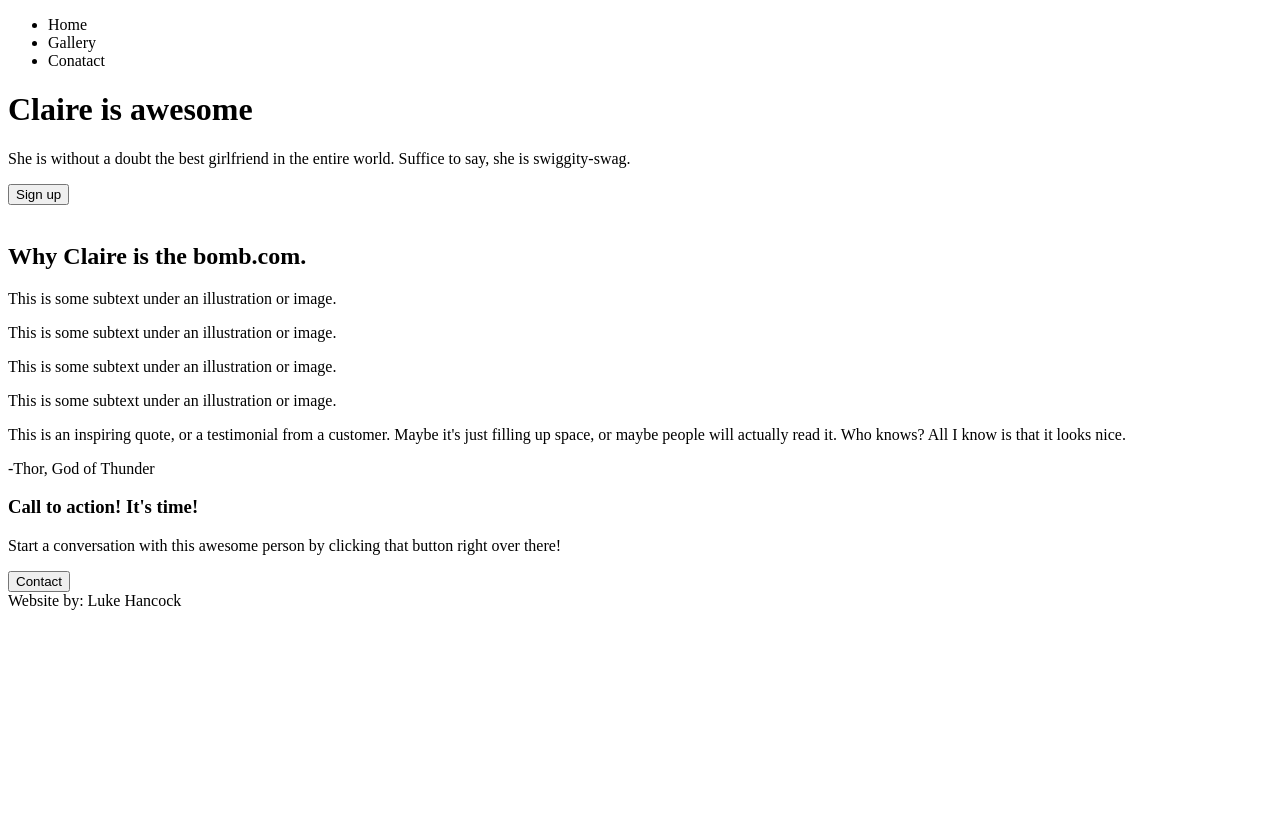
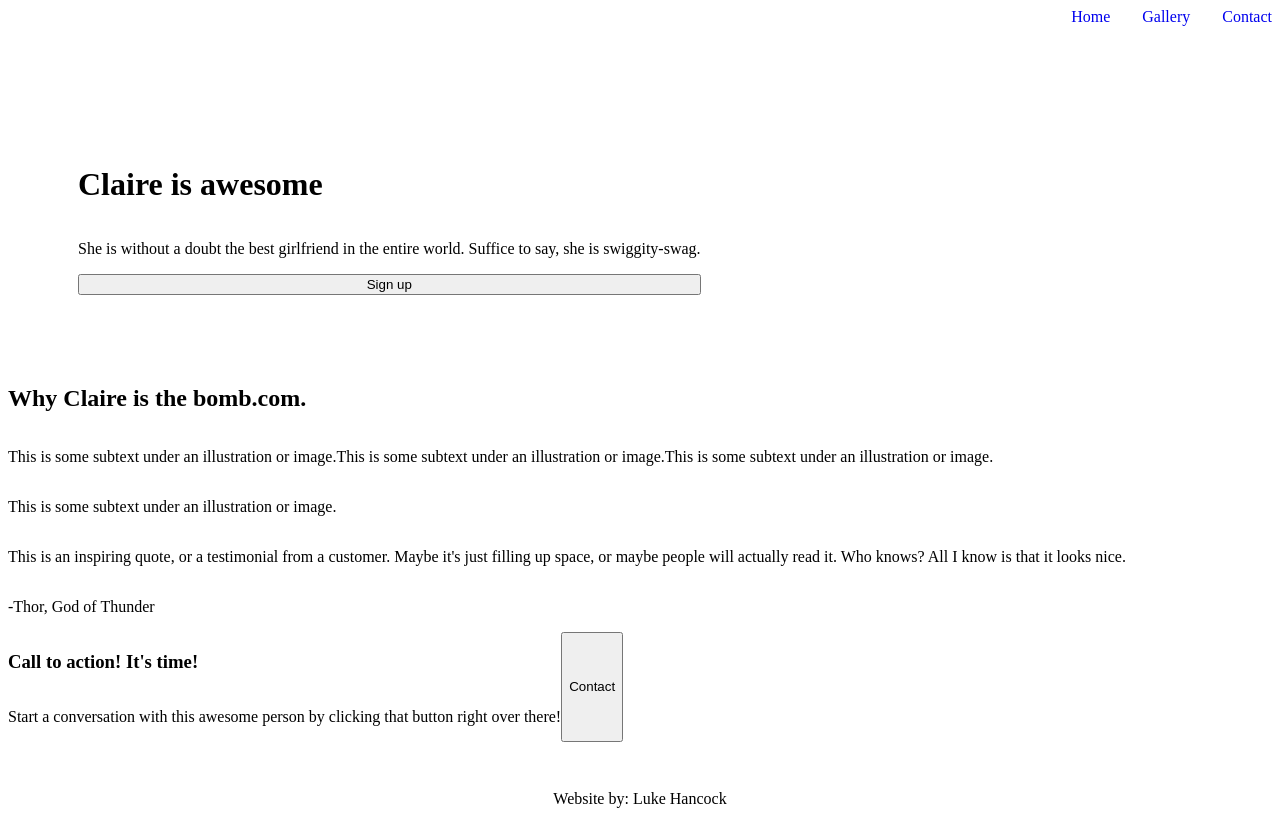
Before and after one commit to 2166Luke/Landing-Page, a plain HTML site: page index.html in a window 1280 px wide. Drawn offline with Linux system fonts and the light colour scheme.

Commit message:
Second Commit

```diff
--- a/index.html
+++ b/index.html
@@ -5,14 +5,15 @@
     <meta http-equiv="X-UA-Compatible" content="IE=edge">
     <meta name="viewport" content="width=device-width, initial-scale=1.0">
     <title>Landing Page</title>
+    <link rel="stylesheet" href="styles.css">
 </head>
 <body>
     <div class="header">
         <div class="logo"></div>
         <ul class="headerlink">
-            <li>Home</li>
-            <li>Gallery</li>
-            <li>Conatact</li>
+            <li><a href="index.html">Home</a></li>
+            <li><a href="https://www.youtube.com/watch?v=dQw4w9WgXcQ">Gallery</a></li>
+            <li><a href="contactpage.html">Contact</a></li>
         </ul>
     </div>
     <div class="body">
--- a/styles.css
+++ b/styles.css
@@ -1,3 +1,63 @@
 body {
     height: 100vh;
+    display: flex;
+    flex-direction: column;
+    justify-content: space-between;
 }
+
+.header {
+    display: flex;
+    align-items: center;
+    justify-content: space-between;
+}
+
+.headerlink {
+    display: flex;
+    gap: 2em;
+}
+
+.hero {
+    display: flex;
+    padding: 70px;
+}
+
+.hero1 {
+    display: flex;
+    flex-direction: column;
+    flex-wrap: wrap;
+}
+
+.container {
+    display: flex;
+    flex-wrap: wrap;
+
+}
+
+.quote {
+    display: flex;
+    flex-direction: column;
+}
+
+.popup {
+    display: flex;
+}
+
+.popuptext {
+    display: flex;
+    flex-direction: column;
+}
+
+.footer {
+    display: flex;
+    justify-content: center;
+}
+
+ul {
+    margin: 0;
+    padding: 0;
+    list-style-type: none;
+}
+
+a {
+    text-decoration: none;
+}
```
Also changed, not shown: contactpage.html (added, +23 -0 lines).
